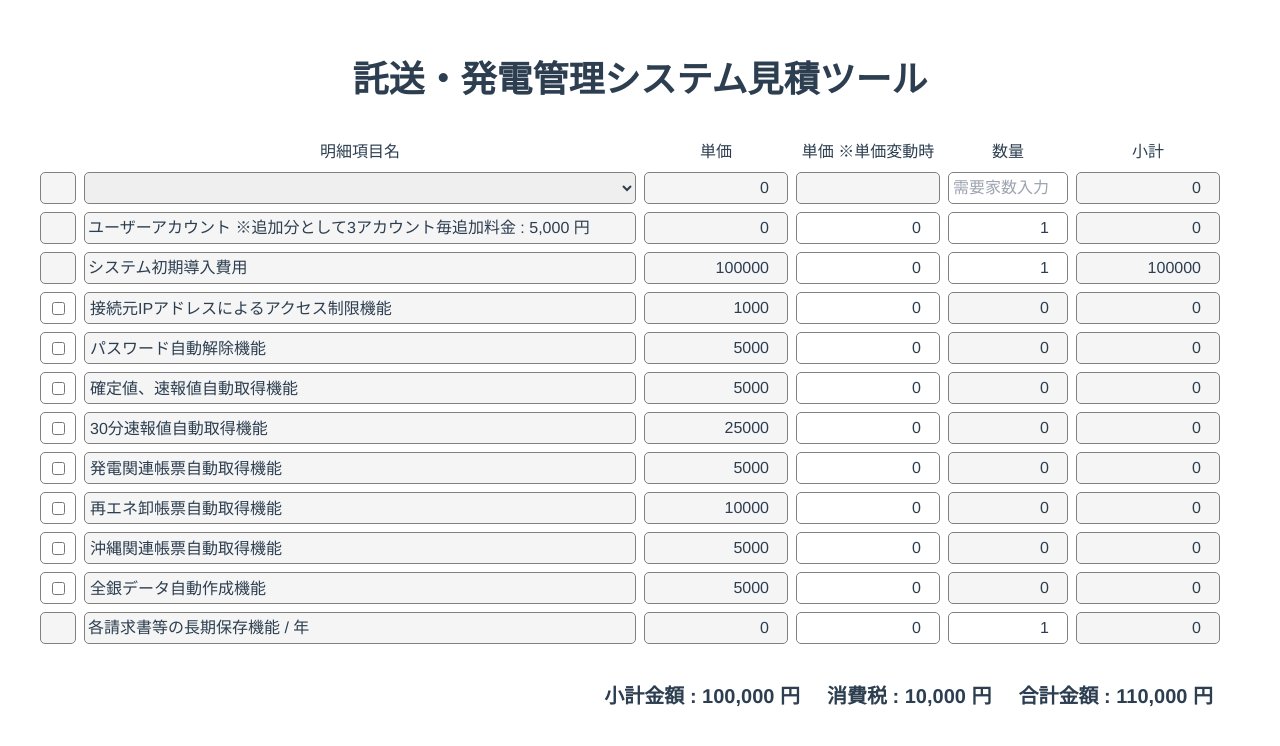
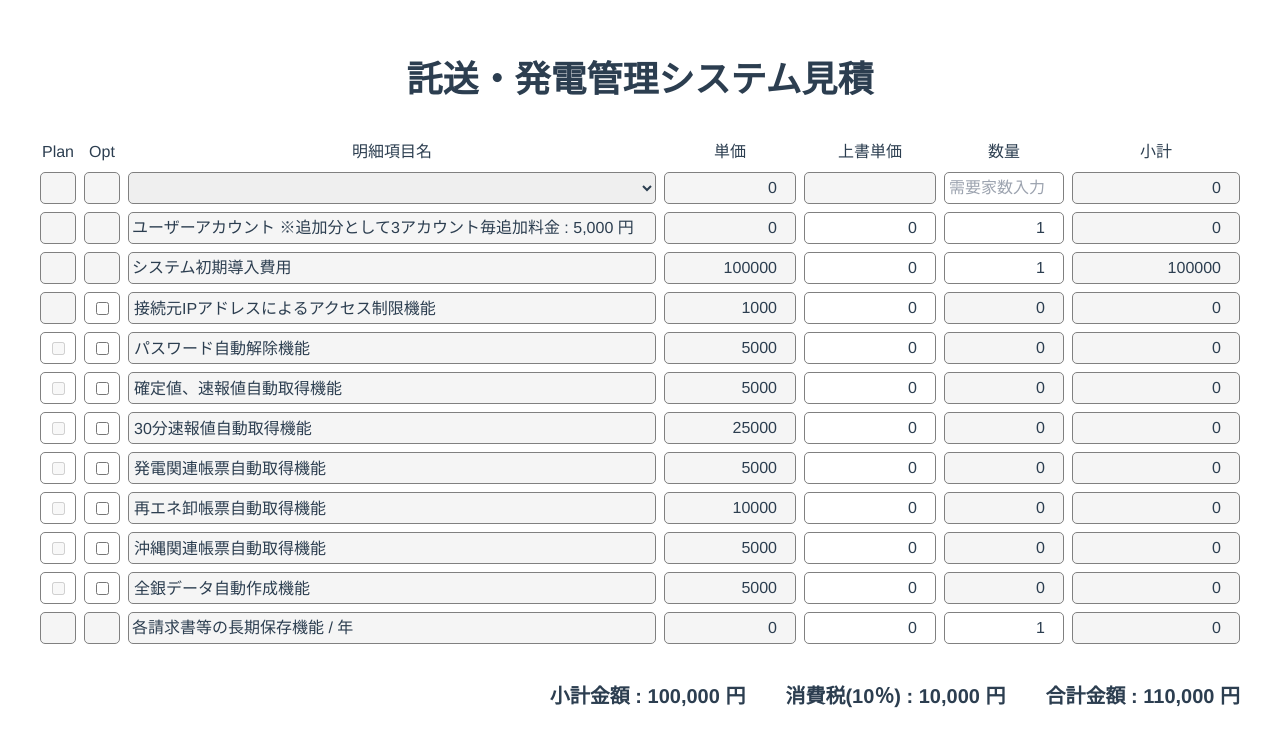
Before and after one commit to JEONGJONGIN/fpponopono-takusou-estimate, a Vue app: page / in a window 1280 px wide. Shown: the top 746 px of the page. Built offline with nearby package versions, Linux system fonts and the light colour scheme; the HTML template or start-up script is replaced by a standard one.

Commit message:
チェックボックスの部分運用ロジック構築完了。

```diff
--- a/src/components/HelloWorld.vue
+++ b/src/components/HelloWorld.vue
@@ -1,16 +1,18 @@
 <template>
   <div class="estimate-tool">
-    <h1 class="mb-10 text-4xl font-bold">託送・発電管理システム見積ツール</h1>
+    <h1 class="mb-10 text-4xl font-bold">託送・発電管理システム見積</h1>
     <div class="fpinvoice-editor">
       <div class="fpinvoice">
-        <div></div>
+        <div>Plan</div>
+        <div>Opt</div>
         <div>明細項目名</div>
         <div>単価</div>
-        <div>単価 ※単価変動時</div>
+        <div>上書単価</div>
         <div>数量</div>
         <div>小計</div>
         <div class="billing-items">
           <div class="billing-items-first"></div>
+          <div class="billing-items-second"></div>
           <select v-model="selectedPlan" id="plan-select" @change="updatePrice">
             <option v-for="(plan, index) in plans" :key="index" :value="plan">
               {{ plan.name }}
@@ -23,7 +25,12 @@
             class="text-right"
             readonly
           />
-          <input type="number" placeholder="" class="text-right planPrice" readonly />
+          <input
+            type="number"
+            placeholder=""
+            class="text-right planPrice"
+            readonly
+          />
           <input
             type="number"
             v-model="customerCount"
@@ -44,6 +51,7 @@
           class="billing-items"
         >
           <div class="billing-items-first"></div>
+          <div class="billing-items-second"></div>
           <input
             type="text"
             :value="user.name"
@@ -84,6 +92,7 @@
           class="billing-items"
         >
           <div class="billing-items-first"></div>
+          <div class="billing-items-second"></div>
           <input
             type="text"
             :value="stCost.name"
@@ -123,18 +132,34 @@
           :key="index"
           class="billing-items"
         >
-          <div class="checkbox-container">
+          <div
+            class="billing-items-first"
+            v-if="product.type !== 'product'"
+          ></div>
+          <div class="checkbox-option" v-if="product.type !== 'productIp'">
             <input
-              :id="'product-' + index"
+              :id="'product-option-' + index"
+              :disabled="product.selected_nomal || isDisabledOption(product)"
               type="checkbox"
-              placeholder="項目名"
-              v-model="product.selected"
+              v-model="product.selected_option"
               @change="handleCheckboxChange(product)"
             />
           </div>
-          <label class="product-name item-name" :for="'product-' + index">{{
-            product.name
-          }}</label>
+          <div class="checkbox-nomal">
+            <input
+              :id="'product-nomals-' + index"
+              :disabled="product.selected_option"
+              type="checkbox"
+              v-model="product.selected_nomal"
+              @change="handleCheckboxChange(product)"
+            />
+          </div>
+          <label
+            placeholder="項目名"
+            class="product-name item-name"
+            :for="'product-' + index"
+            >{{ product.name }}</label
+          >
           <input
             type="number"
             :value="product.price"
@@ -168,7 +193,8 @@
           :key="'storage-' + index"
           class="billing-items"
         >
-        <div class="billing-items-first"></div>
+          <div class="billing-items-first"></div>
+          <div class="billing-items-second"></div>
           <input
             type="text"
             :value="storage.name"
@@ -210,7 +236,7 @@
         <p>小計金額 : {{ formatNumber(totalPriceExcludingTax) }} 円</p>
       </div>
       <div class="total">
-        <p>消費税 : {{ formatNumber(totalPriceTax) }} 円</p>
+        <p>消費税(10％) : {{ formatNumber(totalPriceTax) }} 円</p>
       </div>
       <div class="total">
         <p>合計金額 : {{ formatNumber(totalPrice) }} 円</p>
@@ -224,9 +250,9 @@ import { ref, computed, watch } from "vue";
 
 //プラン情報
 const plans = ref([
-  { name: "ベーシック プラン", basePrice: 32000 },
-  { name: "スタンダード プラン", basePrice: 40000 },
-  { name: "コンプリート プラン", basePrice: 50000 },
+  { name: "ベーシック プラン", basePrice: 32000, optionPrice: 0 },
+  { name: "スタンダード プラン", basePrice: 40000, optionPrice: 15000 },
+  { name: "コンプリート プラン", basePrice: 50000, optionPrice: 30000 },
 ]);
 
 //初期導入費用
@@ -256,7 +282,7 @@ const products = ref([
     type: "productIp",
     name: "接続元IPアドレスによるアクセス制限機能",
     price: 1000,
-    selected: false,
+    selected_nomal: false,
     quantity: 0,
     variablePrice: 0,
   },
@@ -265,7 +291,8 @@ const products = ref([
     type: "product",
     name: "パスワード自動解除機能",
     price: 5000,
-    selected: false,
+    selected_option: false,
+    selected_nomal: false,
     quantity: 0,
     variablePrice: 0,
   },
@@ -273,7 +300,8 @@ const products = ref([
     type: "product",
     name: "確定値、速報値自動取得機能",
     price: 5000,
-    selected: false,
+    selected_option: false,
+    selected_nomal: false,
     quantity: 0,
     variablePrice: 0,
   },
@@ -281,7 +309,8 @@ const products = ref([
     type: "product",
     name: "30分速報値自動取得機能",
     price: 25000,
-    selected: false,
+    selected_option: false,
+    selected_nomal: false,
     quantity: 0,
     variablePrice: 0,
   },
@@ -289,7 +318,8 @@ const products = ref([
     type: "product",
     name: "発電関連帳票自動取得機能",
     price: 5000,
-    selected: false,
+    selected_option: false,
+    selected_nomal: false,
     quantity: 0,
     variablePrice: 0,
   },
@@ -297,7 +327,8 @@ const products = ref([
     type: "product",
     name: "再エネ卸帳票自動取得機能",
     price: 10000,
-    selected: false,
+    selected_option: false,
+    selected_nomal: false,
     quantity: 0,
     variablePrice: 0,
   },
@@ -305,7 +336,8 @@ const products = ref([
     type: "product",
     name: "沖縄関連帳票自動取得機能",
     price: 5000,
-    selected: false,
+    selected_option: false,
+    selected_nomal: false,
     quantity: 0,
     variablePrice: 0,
   },
@@ -313,7 +345,8 @@ const products = ref([
     type: "product",
     name: "全銀データ自動作成機能",
     price: 5000,
-    selected: false,
+    selected_option: false,
+    selected_nomal: false,
     quantity: 0,
     variablePrice: 0,
   },
@@ -396,25 +429,44 @@ function handleCheckboxChange(product) {
   if (product.type === "productIp") {
     const user = users.value.find((user) => user.type === "user");
     if (user) {
-      if (product.selected) {
+      if (product.selected_nomal) {
         product.quantity = user.quantity;
       } else {
         product.quantity = 0;
       }
     }
-  } else if (product.selected) {
+  } else if (product.selected_nomal) {
+    product.quantity = 1;
+  } else if (product.selected_option) {
     product.quantity = 1;
   } else {
     product.quantity = 0;
   }
 }
 
+const totalPlanPackOptPrice = computed(() => {
+  return products.value
+    .filter((product) => product.selected_option)
+    .reduce((sum, product) => sum + product.price, 0);
+})
+
+function isDisabledOption(product) {
+  if(product.selected_option){
+    return false
+  }
+  if (!selectedPlan.value || selectedPlan.value.optionPrice === undefined)
+    return true;
+  const remainingPrice = selectedPlan.value.optionPrice - totalPlanPackOptPrice.value;
+  return remainingPrice < product.price;
+}
+
+
 watch(
   () => users.value.map((user) => user.quantity), // users 배열의 quantity만 감지
   () => {
     // 유저의 quantity가 변경될 때마다 해당 "productIp" 타입 제품의 quantity 업데이트
     products.value.forEach((product) => {
-      if (product.type === "productIp" && product.selected) {
+      if (product.type === "productIp" && product.selected_nomal) {
         const user = users.value.find((user) => user.type === "user");
         if (user) {
           product.quantity = user.quantity;
@@ -461,13 +513,13 @@ function calculateCost(item) {
       const discount = discountMultiplier * 1000;
       return baseCost - firstUserPrice - discount;
     }
-  } else if (item.type === "storage") {
-    if (usercount > 1) {
-      const discount = item.variablePrice > 0 ? item.variablePrice : item.price;
-      return baseCost - discount;
-    }
+  } else if (
+    (item.type === "storage" && usercount > 1) ||
+    item.selected_option
+  ) {
+    const discount = item.variablePrice > 0 ? item.variablePrice : item.price;
+    return baseCost - discount;
   }
-
   return baseCost;
 }
 
@@ -482,7 +534,8 @@ const totalPriceExcludingTax = computed(() => {
     0
   );
   const optionsTotal = products.value.reduce(
-    (sum, product) => (product.selected ? sum + calculateCost(product) : sum),
+    (sum, product) =>
+      product.selected_nomal ? sum + calculateCost(product) : sum,
     0
   );
   const product_storageTotal = product_storage.value.reduce(
@@ -507,10 +560,9 @@ const totalPrice = computed(() => {
   return totalPriceExcludingTax.value + totalPriceTax.value;
 });
 
-  const formatNumber = (number) => {
-    return new Intl.NumberFormat("en-US").format(number);
-  }
-
+const formatNumber = (number) => {
+  return new Intl.NumberFormat("en-US").format(number);
+};
 </script>
 
 <!-- Add "scoped" attribute to limit CSS to this component only -->
@@ -536,7 +588,7 @@ button:hover {
 
 .total {
   margin-top: 5px;
-  margin-right: 27px;
+  margin-left: 40px;
   font-weight: bold;
   font-size: 20px;
 }
@@ -553,7 +605,7 @@ h4 {
   max-width: 1200px;
   margin: auto;
   display: grid;
-  grid-template-columns: 3% 46% 12% 12% 10% 12%;
+  grid-template-columns: 3% 3% 44% 11% 11% 10% 14%;
   margin-bottom: 2rem;
   gap: 0.5rem;
 }
@@ -562,7 +614,8 @@ h4 {
   display: contents;
 }
 
-.billing-items-first {
+.billing-items-first,
+.billing-items-second {
   border: 1px solid gray;
   border-radius: 5px;
   background-color: #f5f5f5;
@@ -576,10 +629,12 @@ h4 {
   padding-top: 4px;
 }
 
-.checkbox-container {
+.checkbox-nomal,
+.checkbox-option {
   border: 1px solid gray;
   border-radius: 5px;
   padding-top: 5px;
+  accent-color: #0075ff;
 }
 
 input[type="text"],
@@ -589,8 +644,7 @@ input[type="number"] {
   border-radius: 5px;
 }
 
-input[placeholder="単価"]
-{
+input[placeholder="単価"] {
   background-color: #f5f5f5;
 }
 
@@ -598,13 +652,13 @@ input[placeholder="単価"]
   background-color: #f5f5f5;
 }
 
-.calculateCost{
+.calculateCost {
   background-color: #f5f5f5;
   text-align: right;
 }
 
 .product-quantity,
-.item-name{
+.item-name {
   background-color: #f5f5f5;
 }
 
--- a/vue.config.js
+++ b/vue.config.js
@@ -1,4 +1,6 @@
 const { defineConfig } = require('@vue/cli-service')
 module.exports = defineConfig({
-  transpileDependencies: true
+  transpileDependencies: true,
+  indexPath: '見積ツール.html',
+  outputDir: 'G:\\共有ドライブ\\Abeille-labo共有\\見積ツール',
 })
```
Also changed, not shown: public/見積ツール.html (renamed from public/index.html).
